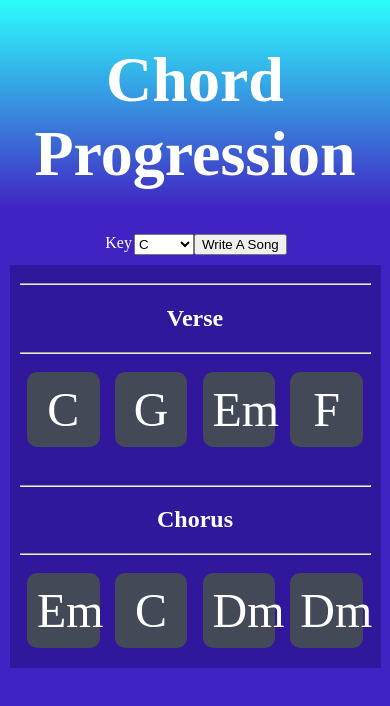
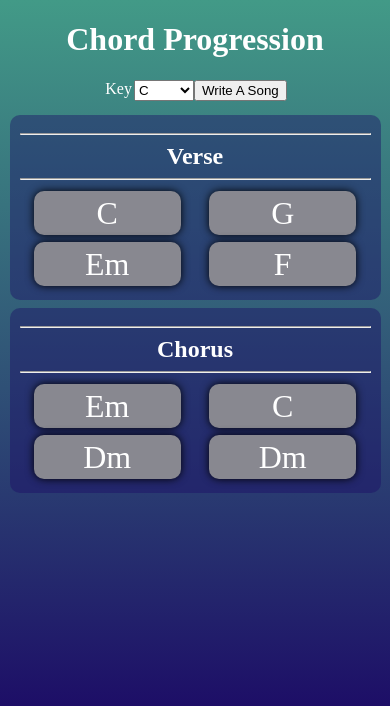
Before and after one commit to DrewBradley/SongwriterApp, a plain HTML site: page index.html in a window 390 px wide. Both pictures are taken after a click on the button "Write A Song". Drawn offline with Linux system fonts and the light colour scheme.

Commit message:
Add styling and media queries

```diff
--- a/styles.css
+++ b/styles.css
@@ -7,7 +7,7 @@ body {
     height: 100%;
     width: 100%;
     background: rgb(65,34,195);
-    background: linear-gradient(0deg, rgba(65,34,195,1) 75%, rgba(45,253,252,1) 100%);
+    background: linear-gradient(0deg, rgba(28,10,102,1) 14%, rgba(47,80,118,1) 54%, rgba(66,154,135,1) 100%);
     background-attachment: fixed;
     color: white;
     text-align: center;
@@ -28,9 +28,14 @@ body {
   .song {
     width: 90%;
     padding: 10px;
-    margin: auto;
+    margin: 1% auto;
     text-align: center;
     background-color: #1c0a666a;
+    border-radius: 10px;
+  }
+
+  h2{
+      margin: 0%;
   }
 
   .verse, .chorus {
@@ -42,10 +47,25 @@ body {
     display: flex;
     justify-content: center;
     flex-direction: column;
-    background-color: #444957;
+    background-color: #888890;
     border-radius: 10px;
     width: 15%;
     margin: 10px auto;
     padding: 10px;
     font-size: 3em;
+    box-shadow: 0px 0px 8px 0px #000000;
   }
+
+
+  @media screen and (max-width: 600px) {
+    h1 {
+        font-size: 2em;
+      }
+    .chord {
+        width: 40%;
+        margin: 1% auto;
+        padding: 1%;
+        font-size: 2em;
+    }
+
+  }
```
